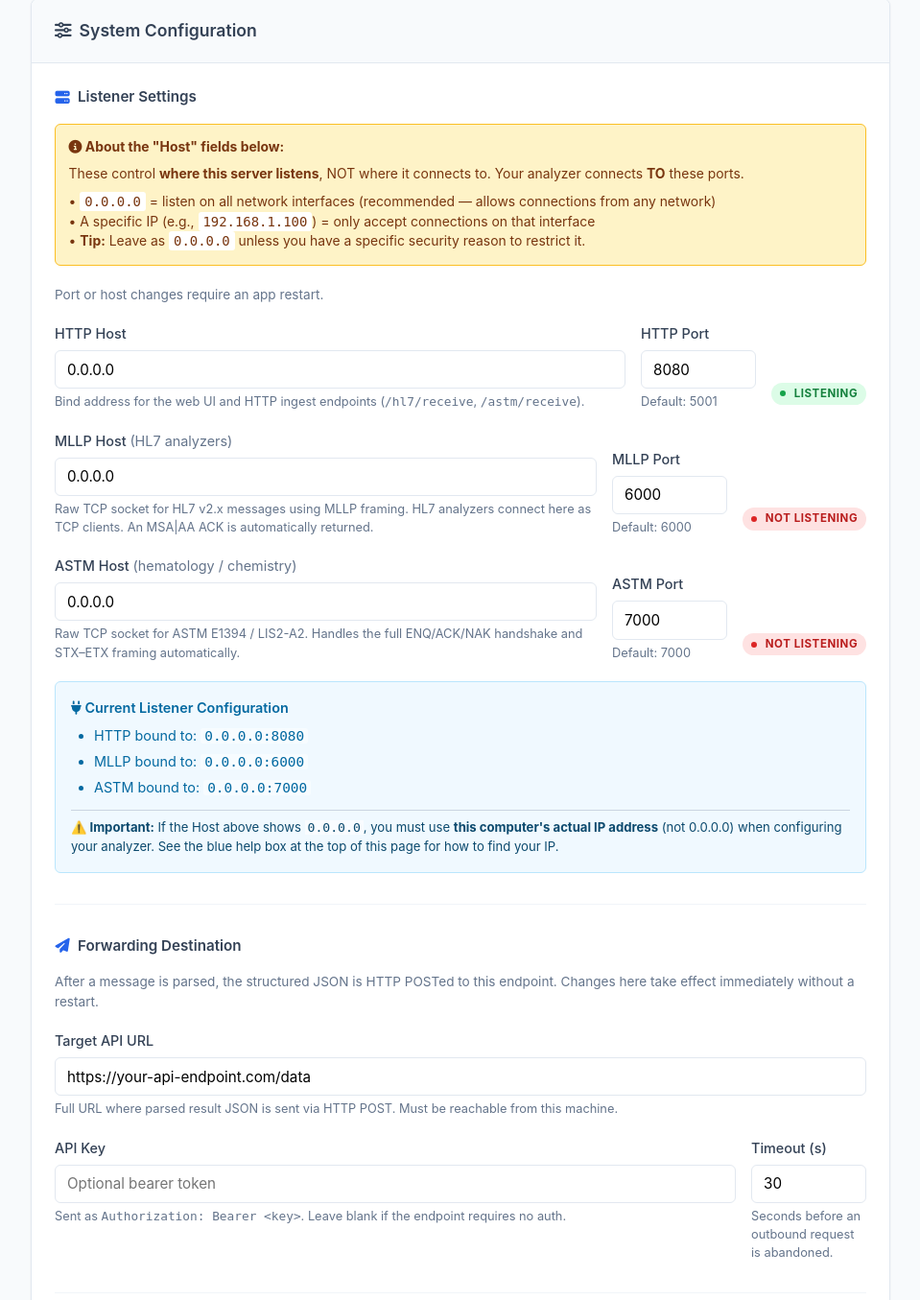
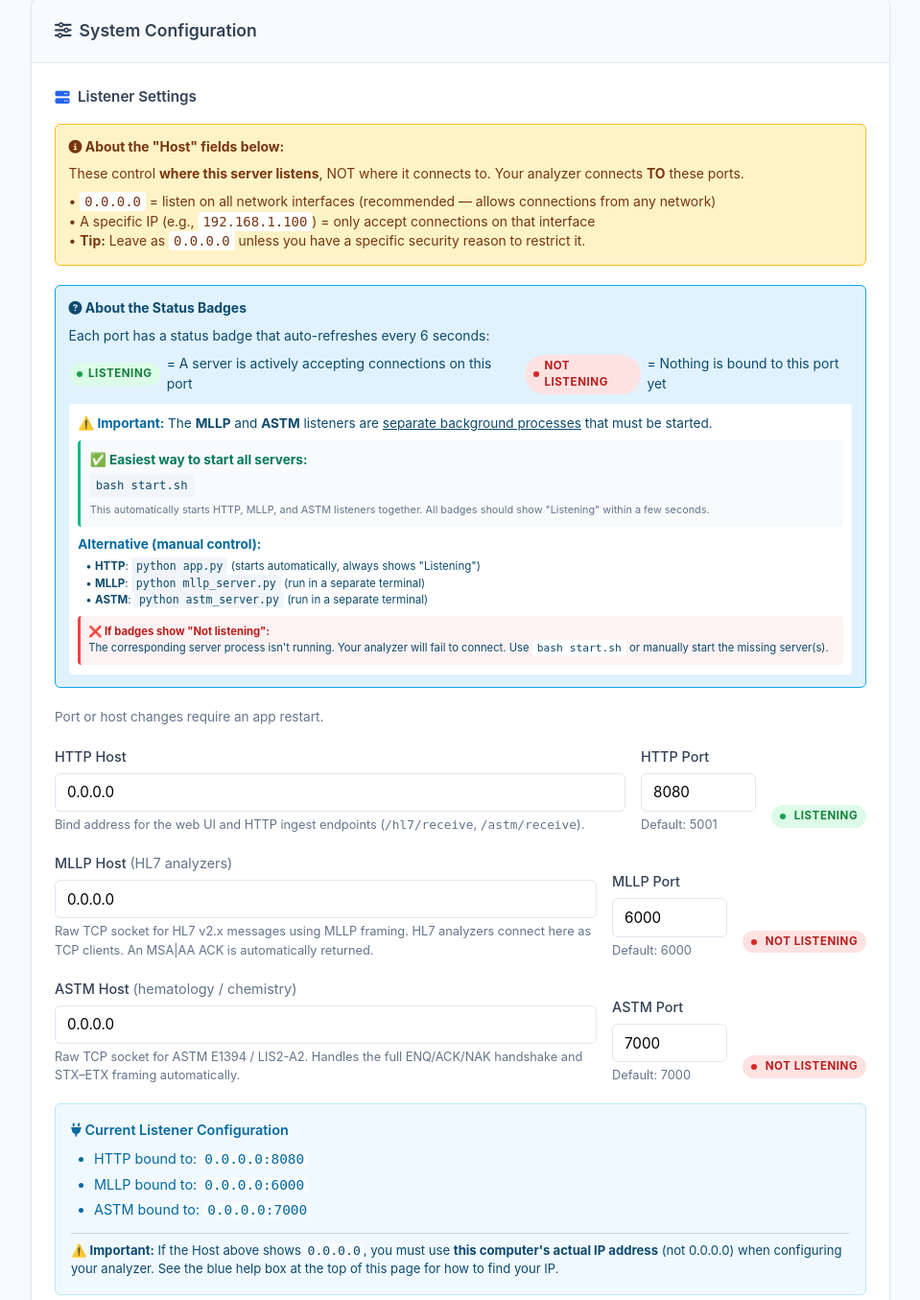
Before and after one commit to jjovandevadoss/swirth, a Flask app: page /settings in a window 1280 px wide. Shown: the part 1152-2507 px from the top of the page at 96% size, without its empty margins (160-1119 px from the left). Run offline with Flask 3, Linux system fonts and the light colour scheme; data that the repository does not hold is empty.

Commit message:
made fixes

```diff
--- a/templates/settings.html
+++ b/templates/settings.html
@@ -429,6 +429,45 @@ Content-Type: application/json
                                 • <b>Tip:</b> Leave as <code style="background:white;padding:2px 5px;border-radius:3px;">0.0.0.0</code> unless you have a specific security reason to restrict it.
                             </span>
                         </div>
+
+                        <!-- Status Badge Explanation -->
+                        <div style="background:#e0f2fe;border:1px solid #0ea5e9;border-radius:6px;padding:0.85rem;margin-bottom:1.25rem;font-size:0.87rem;color:#0c4a6e;">
+                            <b style="display:block;margin-bottom:0.5rem;"><i class="fas fa-question-circle"></i> About the Status Badges</b>
+                            <div style="margin-bottom:0.5rem;">
+                                Each port has a status badge that auto-refreshes every 6 seconds:
+                            </div>
+                            <div style="display:flex;gap:1.5rem;margin:0.5rem 0;">
+                                <span style="display:flex;align-items:center;gap:0.4rem;">
+                                    <span class="status-badge badge-up" style="display:inline-flex;"><span class="status-dot"></span>Listening</span>
+                                    <span>= A server is actively accepting connections on this port</span>
+                                </span>
+                                <span style="display:flex;align-items:center;gap:0.4rem;">
+                                    <span class="status-badge badge-down" style="display:inline-flex;"><span class="status-dot"></span>Not listening</span>
+                                    <span>= Nothing is bound to this port yet</span>
+                                </span>
+                            </div>
+                            <div style="background:white;border-radius:4px;padding:0.6rem;margin-top:0.65rem;font-size:0.85rem;">
+                                <b style="color:#0369a1;">⚠️ Important:</b> The <b>MLLP</b> and <b>ASTM</b> listeners are <u>separate background processes</u> that must be started.<br>
+                                <div style="margin-top:0.5rem;padding:0.6rem;background:#f8fafc;border-left:3px solid #10b981;border-radius:4px;">
+                                    <b style="color:#047857;">✅ Easiest way to start all servers:</b><br>
+                                    <code style="background:#f1f5f9;padding:3px 6px;border-radius:3px;font-size:0.9em;display:inline-block;margin-top:0.3rem;">bash start.sh</code><br>
+                                    <span style="font-size:0.8em;color:#64748b;margin-top:0.3rem;display:block;">This automatically starts HTTP, MLLP, and ASTM listeners together. All badges should show "Listening" within a few seconds.</span>
+                                </div>
+                                <div style="margin-top:0.5rem;">
+                                    <b style="color:#0369a1;">Alternative (manual control):</b><br>
+                                    <span style="font-size:0.85em;display:block;margin-top:0.3rem;padding-left:0.5rem;">
+                                        • <b>HTTP</b>: <code style="background:#f1f5f9;padding:2px 5px;border-radius:3px;">python app.py</code> (starts automatically, always shows "Listening")<br>
+                                        • <b>MLLP</b>: <code style="background:#f1f5f9;padding:2px 5px;border-radius:3px;">python mllp_server.py</code> (run in a separate terminal)<br>
+                                        • <b>ASTM</b>: <code style="background:#f1f5f9;padding:2px 5px;border-radius:3px;">python astm_server.py</code> (run in a separate terminal)
+                                    </span>
+                                </div>
+                                <div style="margin-top:0.5rem;padding:0.5rem;background:#fef2f2;border-left:3px solid #ef4444;border-radius:4px;font-size:0.83em;">
+                                    <b style="color:#b91c1c;">❌ If badges show "Not listening":</b><br>
+                                    The corresponding server process isn't running. Your analyzer will fail to connect. Use <code style="background:white;padding:2px 5px;border-radius:3px;">bash start.sh</code> or manually start the missing server(s).
+                                </div>
+                            </div>
+                        </div>
+
                         <p style="font-size:0.85rem;color:var(--text-muted);margin-bottom:1.25rem;">
                             Port or host changes require an app restart.
                         </p>
```
Also changed, not shown: mllp_server.py (+10 -1 lines).
